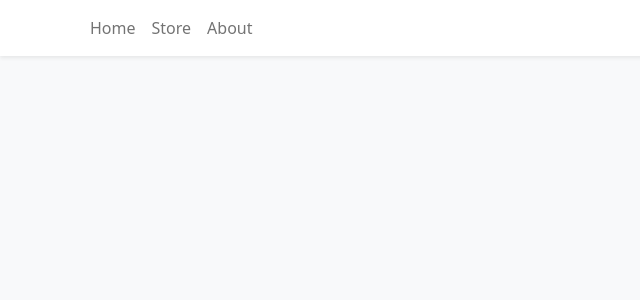
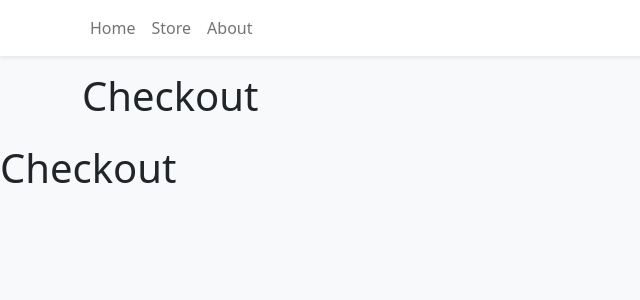
Before and after one commit to shymala-sidharth/React-Typescript-Shopping-Cart, a React (Vite) app: page /checkout in a window 1280 px wide. Before the commit this address had no page. Shown: the top 300 px of the page, without its empty margins (0-640 px from the left). Built offline with nearby package versions, Linux system fonts and the light colour scheme.

Commit message:
working on Auth0

```diff
--- a/src/App.tsx
+++ b/src/App.tsx
@@ -5,6 +5,7 @@ import { Store } from "./pages/Store"
 import { About } from "./pages/About"
 import { Navbar } from "./components/Navbar"
 import { ShoppingCartProvider } from "./context/ShoppingCartContext"
+import { Checkout } from "./pages/Checkout"
 
 
 
@@ -19,6 +20,7 @@ function App()  {
       <Route path='/' element={<Home/>}/>
       <Route path='/store' element={<Store/>}/>
       <Route path='/about' element={<About/>}/>
+      <Route path="/checkout" element={<Checkout/>}/>
     </Routes>
   </Container>
   </ShoppingCartProvider>
--- a/src/components/ShoppingCart.tsx
+++ b/src/components/ShoppingCart.tsx
@@ -16,7 +16,7 @@ export function ShoppingCart({isOpen}: ShoppingCartProps) {
   const navigate = useNavigate()
 
   function routeChange() {
-    const path = `/src/components/Checkout.tsx`
+    const path = `/checkout`
     navigate(path)
 
   }
--- a/src/context/ShoppingCartContext.tsx
+++ b/src/context/ShoppingCartContext.tsx
@@ -1,5 +1,6 @@
 import { createContext, useContext, ReactNode, useState } from "react";
 import { ShoppingCart } from "../components/ShoppingCart";
+import {Checkout} from '../pages/Checkout'
 import { useLocalStorage } from "../hooks/useLocalStorage";
 type ShoppingCartProviderProps = {
   children: ReactNode
@@ -81,6 +82,7 @@ export function ShoppingCartProvider({children} : ShoppingCartProviderProps) {
   return <ShoppingCartContext.Provider value={{getItemQuantity, increaseCartQuantity, decreaseCartQuantity, removeFromCart, cartItems, cartQuantity, openCart, closeCart}}>
     {children}
     <ShoppingCart isOpen={isOpen}/>
+    <Checkout closeCart={closeCart}/>
   </ShoppingCartContext.Provider>
 
 }
--- /dev/null
+++ b/src/pages/Checkout.tsx
@@ -0,0 +1,4 @@
+export function Checkout() {
+  return <h1>Checkout</h1>
+
+}
```
Also changed, not shown: src/components/Checkout.tsx (deleted).
